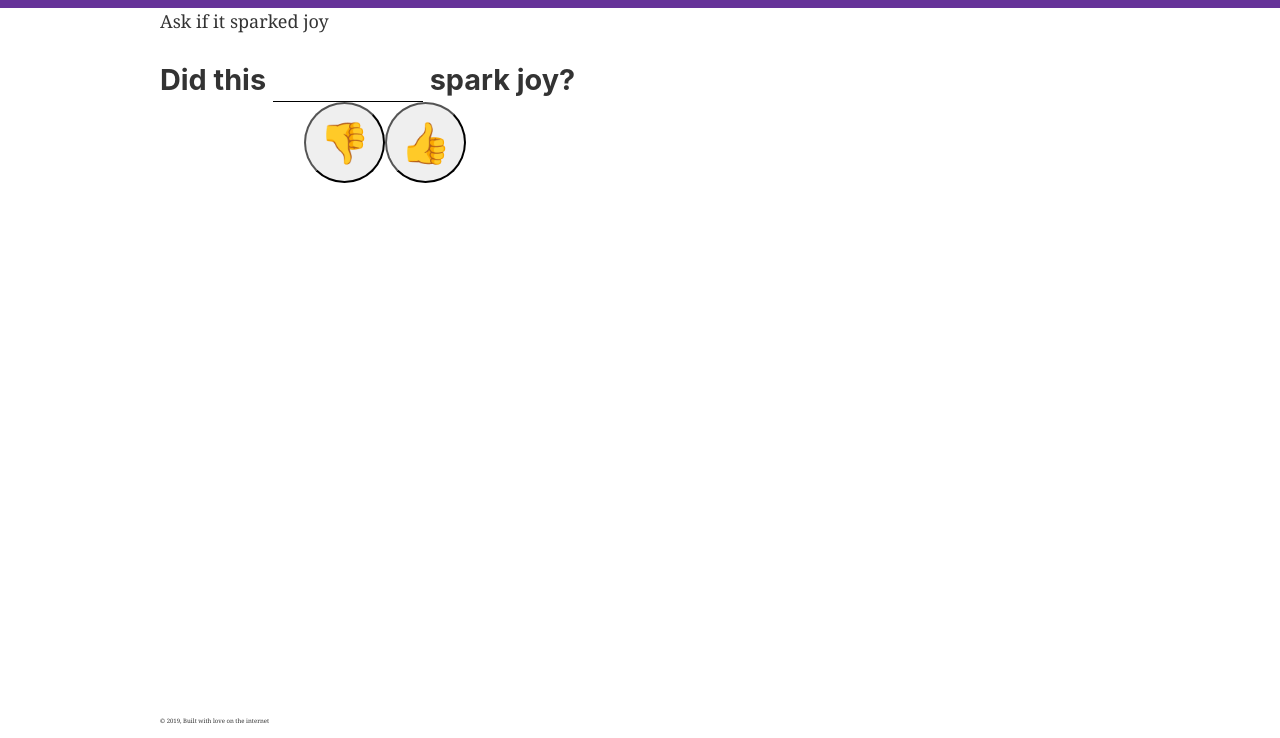
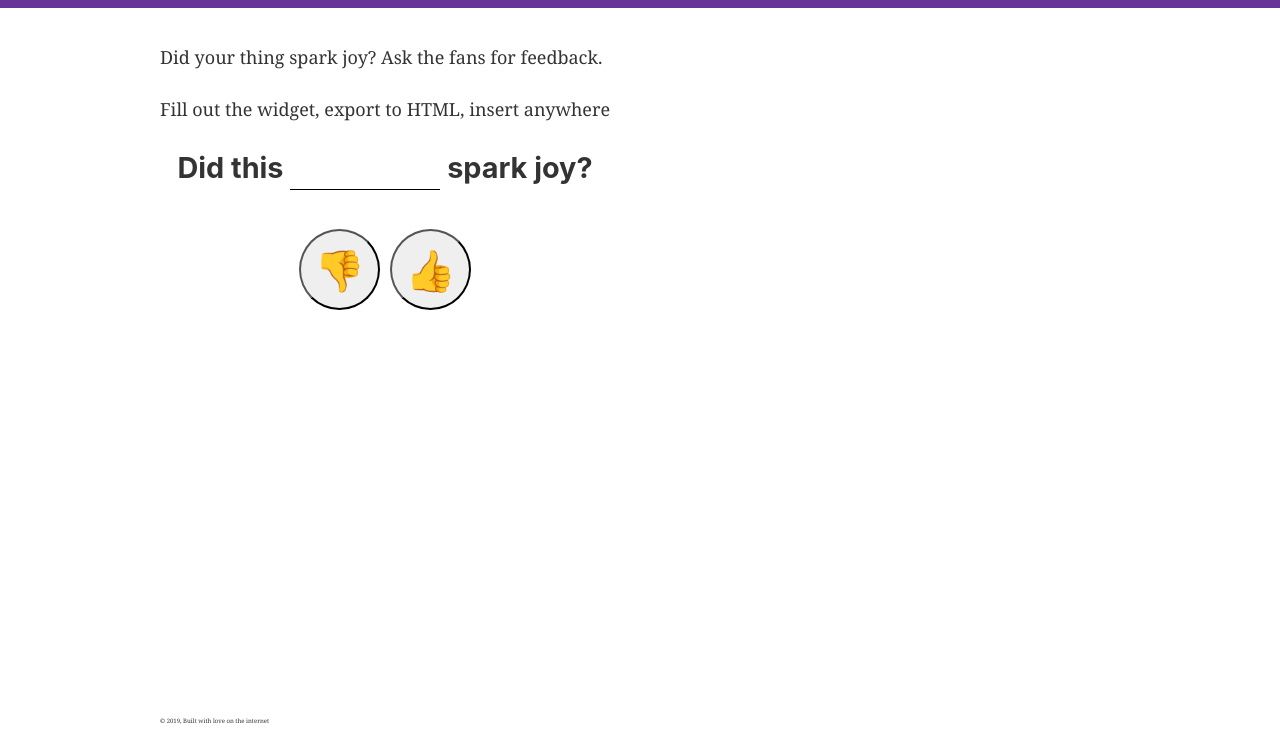
Before and after one commit to jeffbahns/spark-joy, a Gatsby site in the folder frontend/: page / in a window 1280 px wide. Shown: the part 62-800 px from the top of the page. Built offline with nearby package versions, Linux system fonts and the light colour scheme; Gatsby itself is replaced by a stand-in of ours.

Commit message:
Improved app styling

```diff
--- a/frontend/src/components/WidgetBuilder.js
+++ b/frontend/src/components/WidgetBuilder.js
@@ -21,31 +21,41 @@
     width: 2em;
     height: 2em;
     cursor: pointer;
+
     &:focus  {
         outline: none;
+    }
+
+    &:first-child {
+        margin-right: 10px;
     }
 `;
 
 const Layout = styled.div`
     width: 450px;
+    display: grid;
+    grid-template-rows: 1fr 1fr;
+`;
+
+const Question = styled(Heading)`
+    text-align: center;
 `;
 const WidgetBuilder = () => {
     const [typeOfJoy, setTypeOfJoy] = useState("");
     return (
         <Layout>
-            <Heading h2>
+            <Question h2>
                 Did this{" "}
                 <Input
                     value={typeOfJoy}
                     onChange={event => setTypeOfJoy(event.target.value)}
                 />{" "}
                 spark joy?
-            </Heading>
+            </Question>
             <Flex row>
                 <RoundButton>👎</RoundButton>
                 <RoundButton>👍</RoundButton>
             </Flex>
-
         </Layout>
     );
 }
--- a/frontend/src/components/styles.js
+++ b/frontend/src/components/styles.js
@@ -24,7 +24,7 @@
 export const Heading = styled.h1`
     font-size: ${props => palette("headings", headingSize(props))};
     line-height: ${palette("headings", 0)};
-    margin-bottom: 0
+    margin-bottom: 0;
 `;
 
 export const Flex = styled.div`
--- a/frontend/src/pages/index.js
+++ b/frontend/src/pages/index.js
@@ -12,8 +12,9 @@
 const IndexPage = () => (
   <Layout>
     <SEO title="Home" />
-    <CentralColumn>
-      <p>Ask if it sparked joy</p>
+    <CentralColumn style={{paddingTop: '2em'}}>
+      <p>Did your thing spark joy? Ask the fans for feedback.</p>
+      <p>Fill out the widget, export to HTML, insert anywhere</p>
       <WidgetBuilder />
     </CentralColumn>
   </Layout>
```
